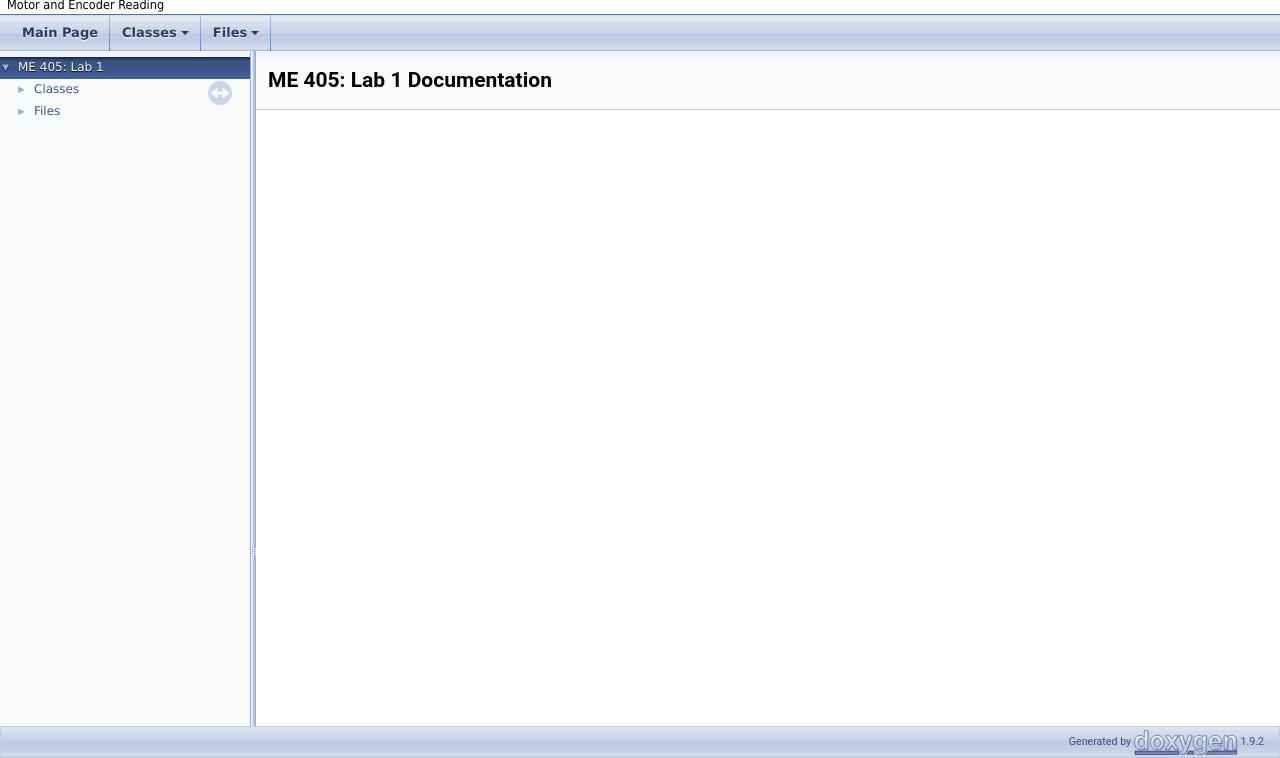
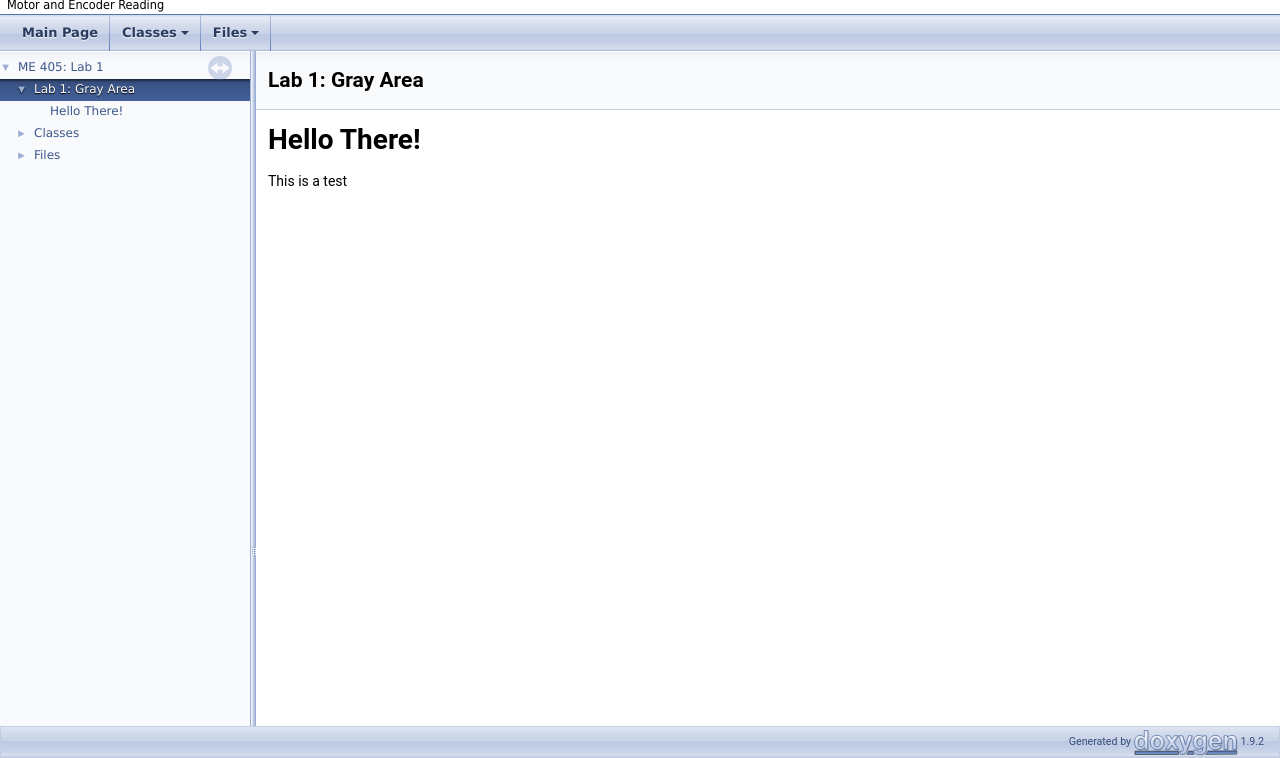
Before and after one commit to pangling4/ME405_Lab1, a plain HTML site: page docs/index.html in a window 1280 px wide. Shown: the part 42-800 px from the top of the page. Drawn offline with Linux system fonts and the light colour scheme.

Commit message:
docs test

```diff
--- a/docs/index.html
+++ b/docs/index.html
@@ -5,7 +5,7 @@
 <meta http-equiv="X-UA-Compatible" content="IE=11"/>
 <meta name="generator" content="Doxygen 1.9.2"/>
 <meta name="viewport" content="width=device-width, initial-scale=1"/>
-<title>ME 405: Lab 1: Main Page</title>
+<title>ME 405: Lab 1: Lab 1: Gray Area</title>
 <link href="tabs.css" rel="stylesheet" type="text/css"/>
 <script type="text/javascript" src="jquery.js"></script>
 <script type="text/javascript" src="dynsections.js"></script>
@@ -59,10 +59,14 @@ $(document).ready(function(){initNavTree('index.html',''); initResizable(); });
 /* @license-end */
 </script>
 <div id="doc-content">
-<div class="header">
-  <div class="headertitle"><div class="title">ME 405: Lab 1 Documentation</div></div>
+<div><div class="header">
+  <div class="headertitle"><div class="title">Lab 1: Gray Area </div></div>
 </div><!--header-->
 <div class="contents">
+<div class="textblock"><h1><a class="anchor" id="intro_sec"></a>
+Hello There!</h1>
+<p >This is a test </p>
+</div></div><!-- PageDoc -->
 </div><!-- contents -->
 </div><!-- doc-content -->
 <!-- start footer part -->
--- a/docs/navtreedata.js
+++ b/docs/navtreedata.js
@@ -25,6 +25,9 @@
 var NAVTREE =
 [
   [ "ME 405: Lab 1", "index.html", [
+    [ "Lab 1: Gray Area", "index.html", [
+      [ "Hello There!", "index.html#intro_sec", null ]
+    ] ],
     [ "Classes", "annotated.html", [
       [ "Class List", "annotated.html", "annotated_dup" ],
       [ "Class Index", "classes.html", null ],
--- a/docs/navtreeindex0.js
+++ b/docs/navtreeindex0.js
@@ -1,20 +1,22 @@
 var NAVTREEINDEX0 =
 {
-"annotated.html":[0,0],
-"class_encoder_driver_1_1_encoder_driver.html":[0,0,0,0],
-"class_encoder_driver_1_1_encoder_driver.html#a801d099176eaeb5ae628fef95f978680":[0,0,0,0,1],
-"class_encoder_driver_1_1_encoder_driver.html#aa100dd5b48ac3acc3da5679edfd95239":[0,0,0,0,0],
-"class_motor_driver_1_1_motor_driver.html":[0,0,1,0],
-"class_motor_driver_1_1_motor_driver.html#a203b25ca164a85e9ed6e0943cfe481e9":[0,0,1,0,0],
-"class_motor_driver_1_1_motor_driver.html#a296e591519f90c295ca618e961baa1a7":[0,0,1,0,2],
-"class_motor_driver_1_1_motor_driver.html#a414db9c247cbb92bcc8aefb4118bc066":[0,0,1,0,3],
-"class_motor_driver_1_1_motor_driver.html#abb9a67928c8ed29dd06b04727813411a":[0,0,1,0,1],
-"classes.html":[0,1],
-"dir_68267d1309a1af8e8297ef4c3efbcdba.html":[1,0,0],
-"files.html":[1,0],
-"functions.html":[0,2,0],
-"functions_func.html":[0,2,1],
+"annotated.html":[1,0],
+"class_encoder_driver_1_1_encoder_driver.html":[1,0,0,0],
+"class_encoder_driver_1_1_encoder_driver.html#a801d099176eaeb5ae628fef95f978680":[1,0,0,0,1],
+"class_encoder_driver_1_1_encoder_driver.html#aa100dd5b48ac3acc3da5679edfd95239":[1,0,0,0,0],
+"class_motor_driver_1_1_motor_driver.html":[1,0,1,0],
+"class_motor_driver_1_1_motor_driver.html#a203b25ca164a85e9ed6e0943cfe481e9":[1,0,1,0,0],
+"class_motor_driver_1_1_motor_driver.html#a296e591519f90c295ca618e961baa1a7":[1,0,1,0,2],
+"class_motor_driver_1_1_motor_driver.html#a414db9c247cbb92bcc8aefb4118bc066":[1,0,1,0,3],
+"class_motor_driver_1_1_motor_driver.html#abb9a67928c8ed29dd06b04727813411a":[1,0,1,0,1],
+"classes.html":[1,1],
+"dir_68267d1309a1af8e8297ef4c3efbcdba.html":[2,0,0],
+"files.html":[2,0],
+"functions.html":[1,2,0],
+"functions_func.html":[1,2,1],
 "index.html":[],
-"main_8py.html":[1,0,0,0],
+"index.html":[0],
+"index.html#intro_sec":[0,0],
+"main_8py.html":[2,0,0,0],
 "pages.html":[]
 };
```
Also changed, not shown: docs/class_encoder_driver_1_1_encoder_driver.html (+3 -1 lines), docs/main_8py.html (+1 -1 lines).
